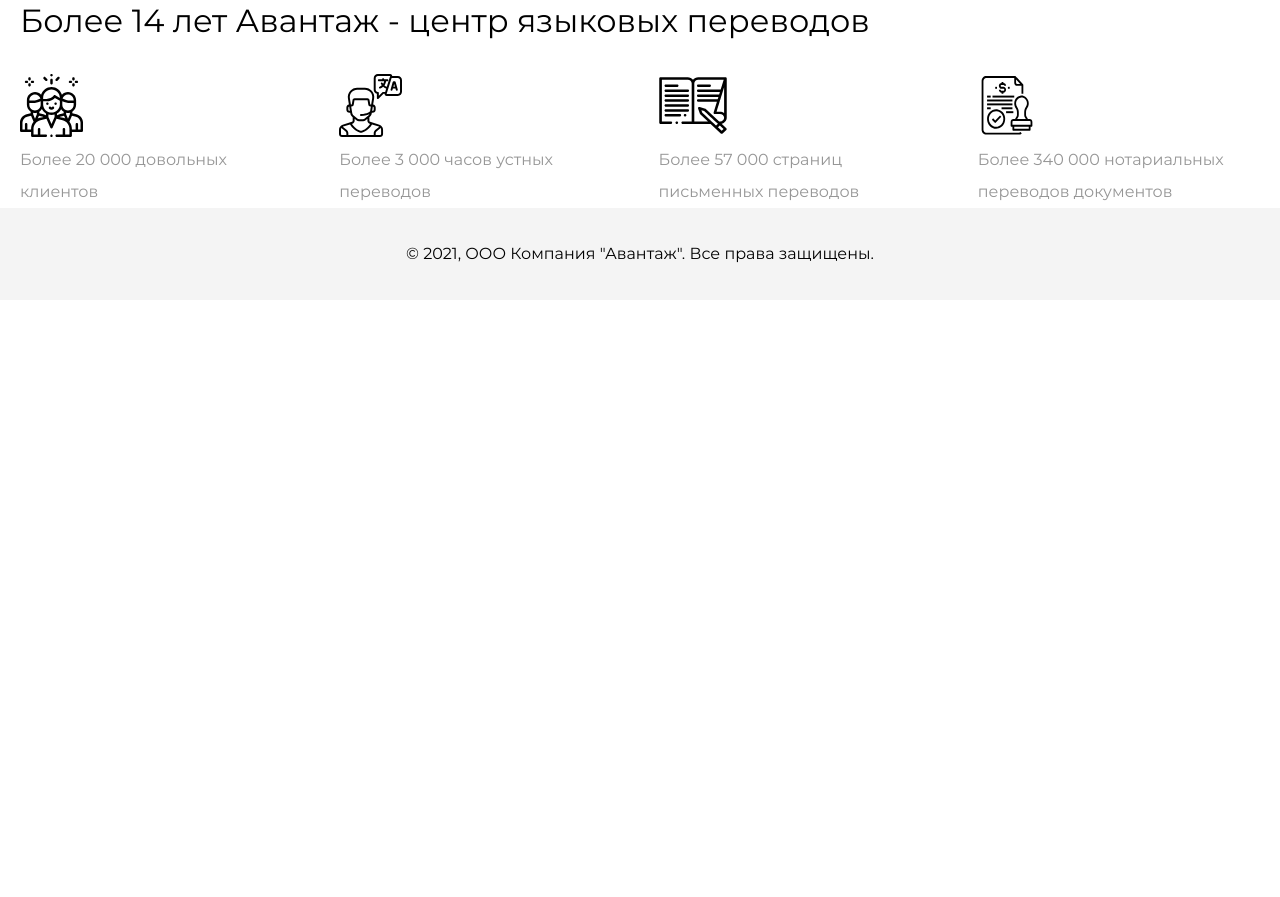
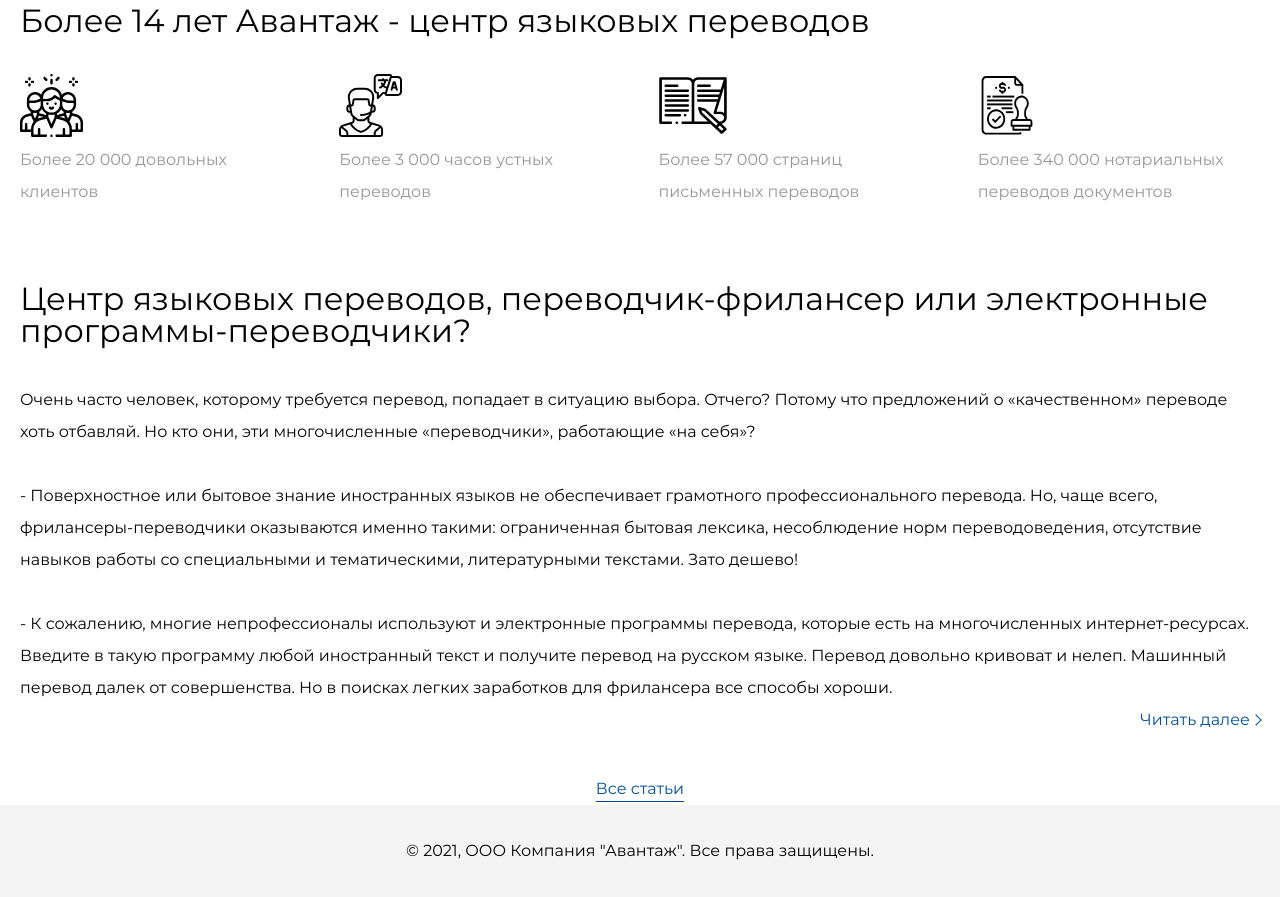
Before and after one commit to ilchenkovladislav/avantazh, a website: page src/index.html in a window 1280 px wide. Shown: the part 3050-3947 px from the top of the page. Before the commit the page ends 3350 px from the top, so only its background shows below. Drawn offline with nearby package versions, Linux system fonts and the light colour scheme; files that its build step writes are made by us from their sources.

Commit message:
add block blog

```diff
--- a/src/index.html
+++ b/src/index.html
@@ -131,6 +131,18 @@
                 </ul>
             </div>
         </section>
+        <section class="blog">
+            <div class="container">
+                <h2 class="section-title">Центр языковых переводов, переводчик-фрилансер или электронные программы-переводчики?</h2>
+                <p class="blog__description">Очень часто человек, которому требуется перевод, попадает в ситуацию выбора. Отчего? Потому что предложений о «качественном» переводе хоть отбавляй. Но кто они, эти многочисленные «переводчики», работающие «на себя»?
+                    <br><br>
+                    - Поверхностное или бытовое знание иностранных языков не обеспечивает грамотного профессионального перевода. Но, чаще всего, фрилансеры-переводчики оказываются именно такими: ограниченная бытовая лексика, несоблюдение норм переводоведения, отсутствие навыков работы со специальными и тематическими, литературными текстами. Зато дешево!
+                    <br><br>
+                    - К сожалению, многие непрофессионалы используют и электронные программы перевода, которые есть на многочисленных интернет-ресурсах. Введите в такую программу любой иностранный текст и получите перевод на русском языке. Перевод довольно кривоват и нелеп. Машинный перевод далек от совершенства. Но в поисках легких заработков для фрилансера все способы хороши.</p>
+                    <a href="#" class="blog__read">Читать далее</a>
+                    <a href="#" class="blog__more">Все статьи</a>
+            </div>
+        </section>
     </main>
     <footer class="footer">
         <div class="container">
--- /dev/null
+++ b/src/scss/blocks/blog.scss
@@ -0,0 +1,40 @@
+.blog {
+    margin-top: 75px;
+}
+
+.blog__description {
+    margin-top: 37px;
+}
+
+.blog__read {
+    position: relative;
+    display: flex;
+    align-items: center;
+    text-decoration: none;
+    color: $corporate;
+    margin-left: auto;
+    width: 120px;
+
+    &::after {
+        content: "";
+        display: block;
+        position: absolute;
+        right: 0;
+        width: 8px;
+        height: 8px;
+
+        border-top: 1px solid $corporate;
+        border-right: 1px solid $corporate;
+        transform: rotate(45deg);
+    }
+}
+
+.blog__more {
+    display: block;
+    margin: 0 auto;
+    color: $corporate;
+    text-underline-offset: 7px;
+    width: 100px;
+    text-align: center;
+    margin-top: 37px;
+}
--- a/src/scss/style.scss
+++ b/src/scss/style.scss
@@ -8,3 +8,4 @@
 @import "./blocks/types.scss";
 @import "./blocks/steps.scss";
 @import "./blocks/advantages.scss";
+@import "./blocks/blog.scss";
```
